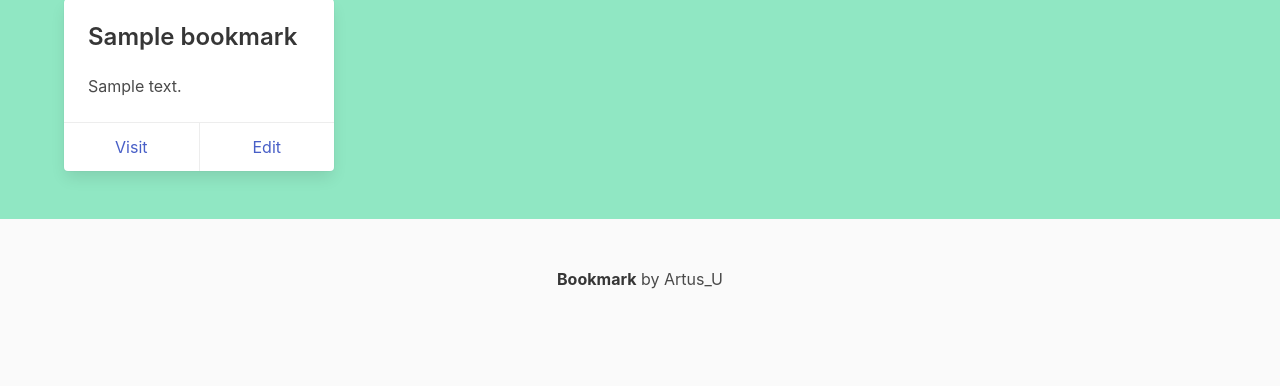
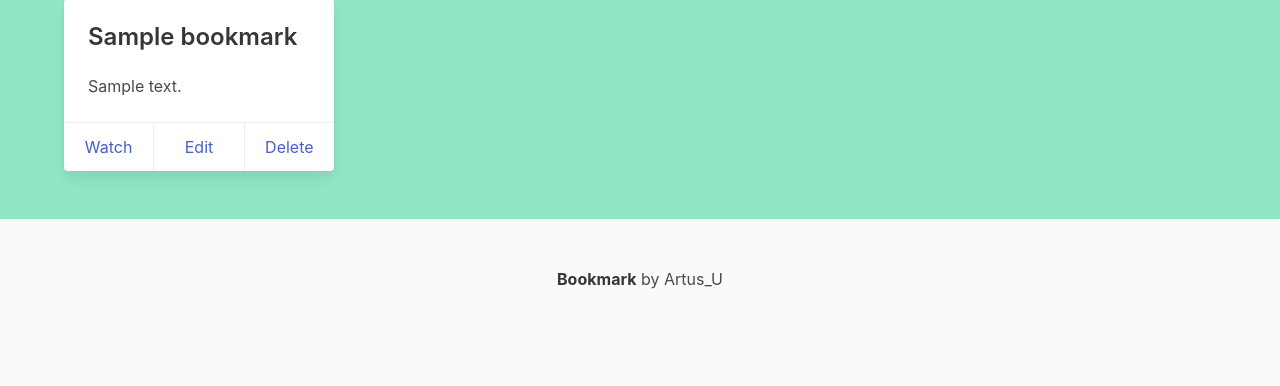
Before and after one commit to ArtusU/bookmark-saas, a Django app: page /app/categories/1/ in a window 1280 px wide. Shown: the part 262-648 px from the top of the page. Run offline with Django 4.2, Linux system fonts and the light colour scheme; a user stored in the database is signed in; tables that the repository leaves empty hold one stand-in row (values such as "Sample post").

Commit message:
bookmark delete

```diff
--- a/apps/bookmarker/templates/bookmarker/category.html
+++ b/apps/bookmarker/templates/bookmarker/category.html
@@ -15,7 +15,7 @@
                     <div class="card-content">
                         <div class="media">
                             <div class="media-content">
-                                <p class="title is-4">{{ bookmark.title }}</p>
+                                <a href="{{ bookmark.url }}"><p class="title is-4">{{ bookmark.title }}</p></a>
                             </div>
                         </div>
 
@@ -25,8 +25,9 @@
                     </div>
 
                     <footer class="card-footer">
-                        <a href="{{ bookmark.url }}" class="card-footer-item" target="_blank">Visit</a>
+                        <a href="{{ bookmark.url }}" class="card-footer-item" target="_blank">Watch</a>
                         <a href="{% url 'bookmark_edit' category.id bookmark.id %}" class="card-footer-item" target="_blank">Edit</a>
+                        <a href="{% url 'bookmark_delete' category.id bookmark.id %}" class="card-footer-item" target="_blank">Delete</a>
                     </footer>
                 </div>
             </div>
--- a/apps/bookmarker/views.py
+++ b/apps/bookmarker/views.py
@@ -107,3 +107,10 @@ def bookmark_edit(request, category_id, bookmark_id):
     }
 
     return render(request, 'bookmarker/bookmark_edit.html', context)
+
+
+@login_required
+def bookmark_delete(request, category_id, bookmark_id):
+    bookmark = Bookmark.objects.filter(created_by=request.user).get(pk=bookmark_id)
+    bookmark.delete()
+    return redirect('category', category_id=category_id)
--- a/apps/dashboard/urls.py
+++ b/apps/dashboard/urls.py
@@ -8,6 +8,7 @@ from apps.bookmarker.views import (
     category_edit,
     category_delete,
     bookmark_edit,
+    bookmark_delete,
 )
 from .views import dashboard
 
@@ -29,4 +30,9 @@ urlpatterns = [
         bookmark_edit,
         name="bookmark_edit",
     ),
+    path(
+        "categories/<int:category_id>/delete_bookmark/<int:bookmark_id>/",
+        bookmark_delete,
+        name="bookmark_delete",
+    ),
 ]
```
